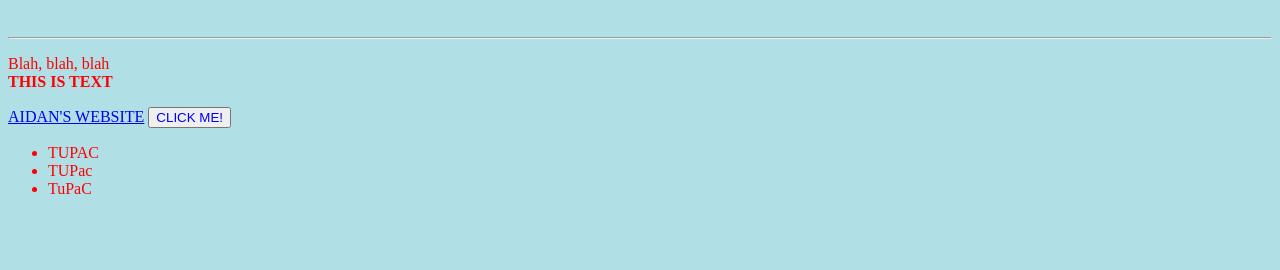
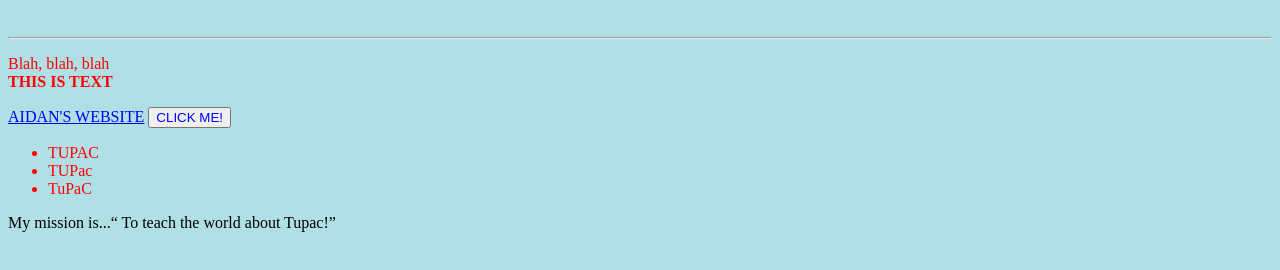
Before and after one commit to Hajile1293/New-Website, a plain HTML site: page index.html in a window 1280 px wide. Shown: the part 80-350 px from the top of the page. Drawn offline with Linux system fonts and the light colour scheme.

Commit message:
Update index.html

```diff
--- a/index.html
+++ b/index.html
@@ -21,5 +21,7 @@
   <li>TuPaC</li>
   </ul>
 
+  <p> My mission is...<q> To teach the world about Tupac!</q></p>
+
 </body>
 </html>
```
